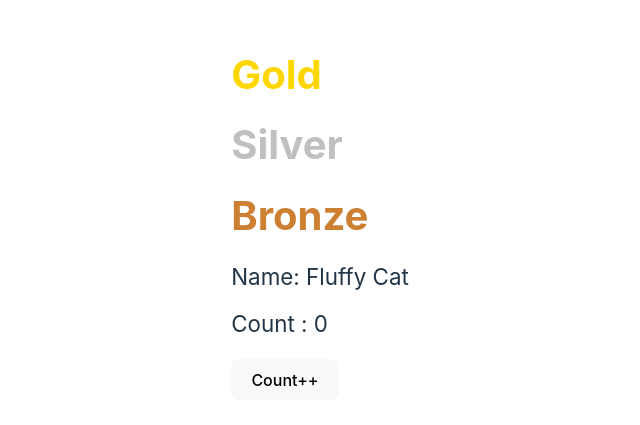
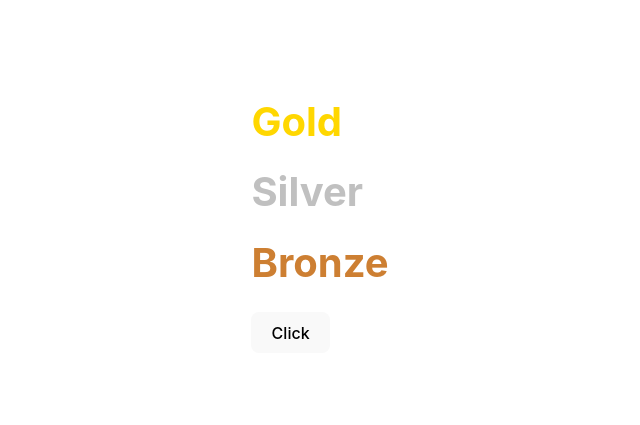
Before and after one commit to Cristian232/React-State-Management, a React (Vite) app: page / in a window 1280 px wide. Shown: the part 187-612 px from the top of the page, without its empty margins (320-960 px from the left). Built offline with nearby package versions, Linux system fonts and the light colour scheme.

Commit message:
useRef detailed

```diff
--- a/src/App.jsx
+++ b/src/App.jsx
@@ -1,34 +1,14 @@
 import Gold from "./components/Gold.jsx";
-import {useEffect, useState} from "react";
-import petsArray from "./data/MockData.jsx";
-
+import {useRef} from "react";
 
 function App() {
 
-    const [count, setCount] = useState(0);
-    const [pet, setPet] = useState({});
-
-
-    useEffect(() => {
-        const getANewPet = (count) => {
-            if (count>=5){
-                count %= 5
-            }
-            setPet(petsArray[count])
-        }
-        getANewPet(count)
-        return () => {
-            delete getANewPet()
-        };
-    }, [count]);
-
+    let ref = useRef(0)
 
     return (
         <>
             <Gold/>
-            {pet && <p>Name: {pet.name} {pet.species}</p>}
-            <p>Count : {count}</p>
-            <button onClick={()=>setCount((c) => c + 1)}>Count++</button>
+            <button onClick={() => console.log(ref.current = ref.current + 1)}>Click</button>
         </>
     )
 }
--- a/src/components/Gold.jsx
+++ b/src/components/Gold.jsx
@@ -1,5 +1,4 @@
 import Silver from "./Silver.jsx";
-import {useEffect, useState} from "react";
 
 const Gold = () => {
 
```
Also changed, not shown: 1 other file (tests, documents, lock files or other folders).
